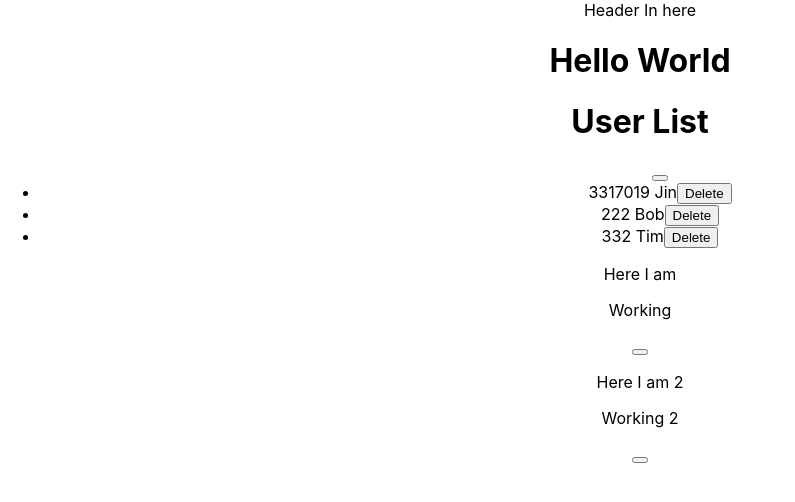
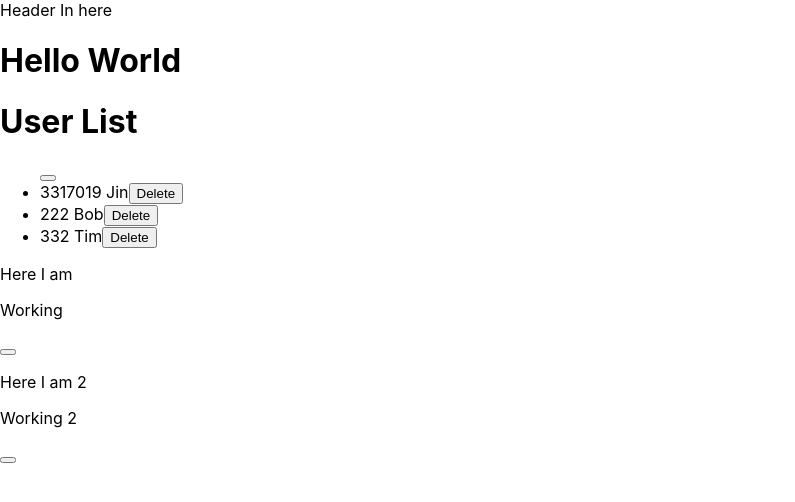
Before and after one commit to JinChongIT/taskmate, a React (Create React App) app: page / in a window 1280 px wide. Shown: the top 502 px of the page, without its empty margins (0-795 px from the left). Built offline with nearby package versions, Linux system fonts and the light colour scheme.

Commit message:
Implement MPA

```diff
--- a/package.json
+++ b/package.json
@@ -8,6 +8,7 @@
     "@testing-library/user-event": "^13.5.0",
     "react": "^18.2.0",
     "react-dom": "^18.2.0",
+    "react-router-dom": "^6.20.1",
     "react-scripts": "5.0.1",
     "web-vitals": "^2.1.4"
   },
--- a/src/App.js
+++ b/src/App.js
@@ -1,13 +1,12 @@
-import './App.css';
-import { Header }  from './components/Header';
-import { TaskList } from './components/TaskList';
+import { BrowserRouter, Routes, Route } from 'react-router-dom'
+import { Home } from './pages/Home';
 
 export const App = () => {
   return (
-    <div className="App">
-      <Header />
-      <h1>Hello World</h1>
-      <TaskList />
-    </div>
+    <BrowserRouter>
+      <Routes>
+        <Route path="/" element={<Home />} />
+      </Routes>
+  </BrowserRouter>
   );
 }
--- /dev/null
+++ b/src/pages/Home.js
@@ -0,0 +1,13 @@
+import React from 'react'
+import { Header } from '../components/Header'
+import { TaskList } from '../components/TaskList'
+
+export const Home = () => {
+  return (
+    <div className="App">
+    <Header />
+    <h1>Hello World</h1>
+    <TaskList />
+  </div>
+  )
+}
```
Also changed, not shown: 1 other file (tests, documents, lock files or other folders).
